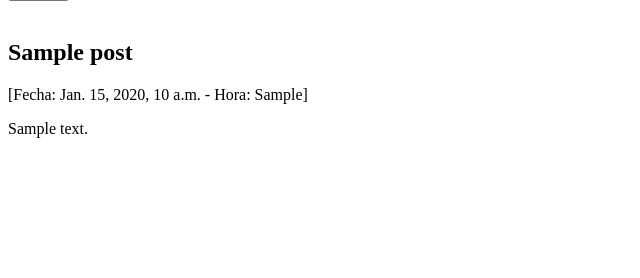
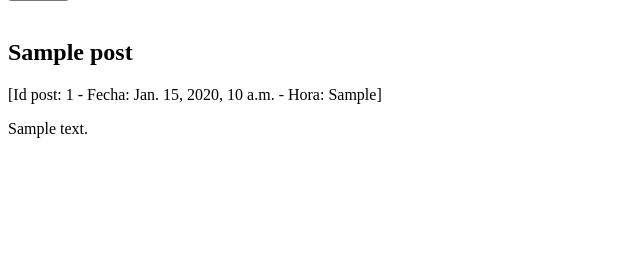
Before and after one commit to bbkmg256/vomiting_things_prj, a Django app: template templates/tablon/videojuegos.html in a window 1280 px wide. Shown: the part 461-739 px from the top of the page, without its empty margins (0-640 px from the left). Run offline with Django 5.2, Linux system fonts and the light colour scheme; the template is opened without the code that fills it: most values are stand-ins (such as "Sample title", 1, 10 or a date in 2020).

Commit message:
Agregación del id post a los post xd

```diff
--- a/DEVLOG.txt
+++ b/DEVLOG.txt
@@ -3,9 +3,11 @@
 (HECHO)
 - Solucionado problema con el input text del titulo de post, ahora no se sube el posteo al presionar enter.
 - Agregado divisores de contenido para hacer diferencia de inicio y fin de post.
+- Se agregó el id del post en los post (XD)
 
 (PENDIENTE)
-...
+- Funcionalidades para los comentarios
+- Mover el bucle de los post a otra template paa inyectarlos en las templates que lo requieran (así no se repite codigo y se mantiene una uniformidad de diseño)
 
 ---
 
--- a/templates/tablon/videojuegos.html
+++ b/templates/tablon/videojuegos.html
@@ -53,7 +53,7 @@
 		{% for post in post_data %}
 		<div>
 			<h2>{{ post.titulo }}</h2>
-			<p>[Fecha: {{ post.fecha_publicacion }} - Hora: {{ post.hora_publicacion }}]</p>
+			<p>[Id post: {{ post.id }} - Fecha: {{ post.fecha_publicacion }} - Hora: {{ post.hora_publicacion }}]</p>
 		</div>
 		<!-- Filtro para traducir saltos de linea a etiquetas br -->
 		<p>{{ post.contenido|linebreaks }}</p>
```
